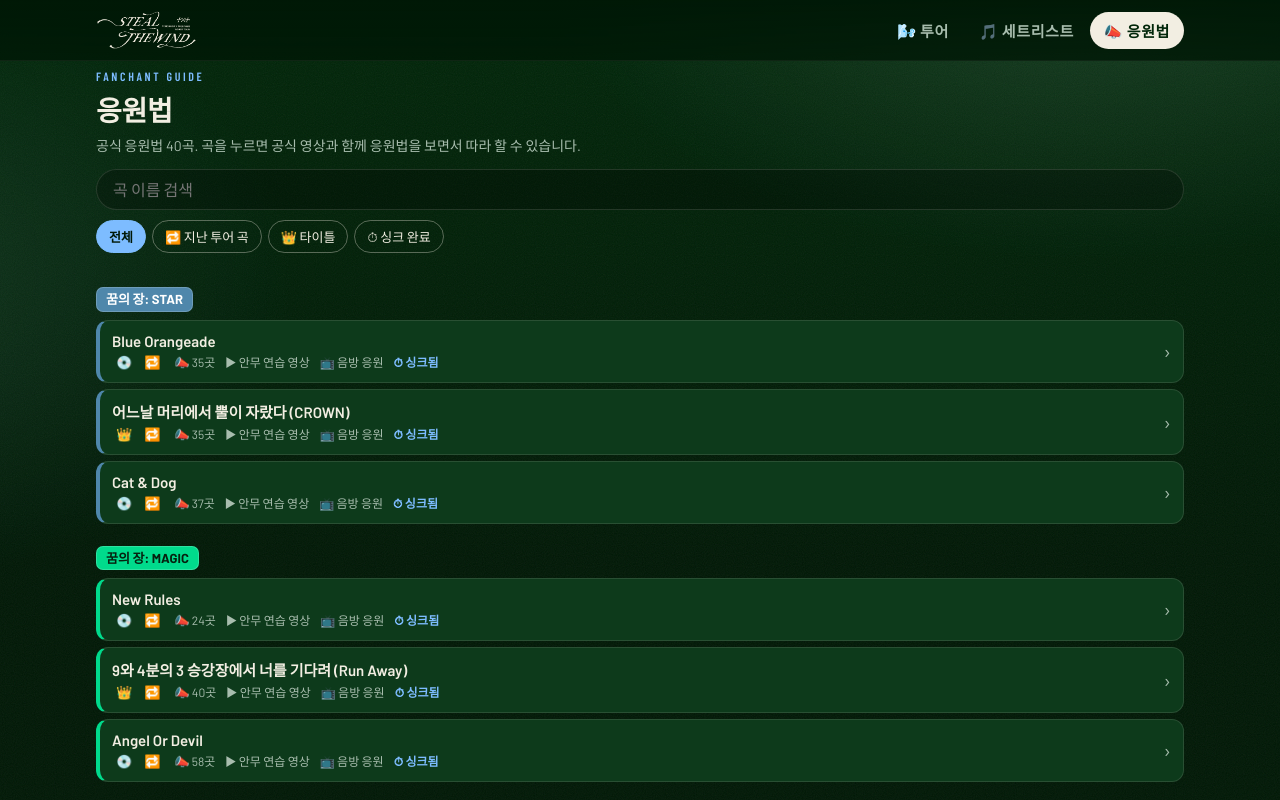
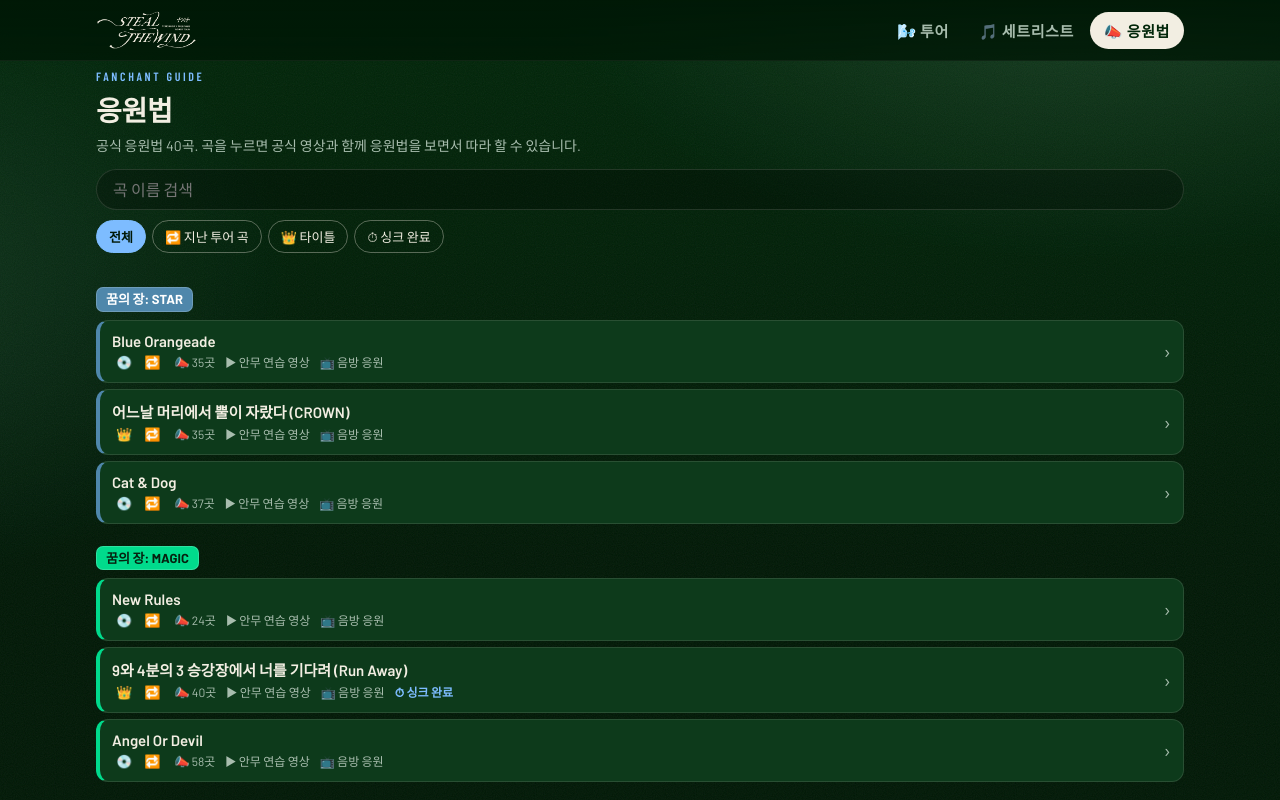
Before and after one commit to seung-min-lee-87/txt-steal-concert, a React (Vite) app: page / in a window 1280 px wide. Both pictures are taken after a click on the button "📣 응원법 보러 가기". Shown: the top 800 px of the page. Built offline with nearby package versions, Linux system fonts and the light colour scheme; a web font is replaced by a local one.

Commit message:
싱크 완료 표시·필터: 직접 맞춰 공개 싱크 파일을 올린 곡만
Co-Authored-By: Claude Opus 5.5 <noreply@anthropic.com>
Claude-Session: https://claude.ai/code/session_01MnuQ5qn4AV9NFbLprPfGB1

```diff
--- a/src/components/ChantPage.jsx
+++ b/src/components/ChantPage.jsx
@@ -1,7 +1,7 @@
 import { useEffect, useMemo, useRef, useState } from 'react'
 import { SONG_MAP } from '../data/songs'
 import { APPEARANCES } from '../data/setlists'
-import { CHANT_ORDER, CHANT_SOURCE, TIMING_SOURCE, chantMeta, pickAnchor, videoOffset } from '../data/cheers'
+import { CHANT_ORDER, CHANT_SOURCE, PUBLISHED_SYNC, TIMING_SOURCE, chantMeta, pickAnchor, videoOffset } from '../data/cheers'
 import { VIDEOS } from '../data/videos'
 import { parseYouTubeId } from '../lib/usePlayer'
 import { useSongPlayer } from '../lib/PlayerContext'
@@ -36,8 +36,9 @@ export default function ChantPage({ songId, go }) {
   return <ChantList go={go} />
 }
 
+// "싱크 완료" = 직접 맞춰서 공개 싱크 파일(src/data/sync/곡id.json)을 올린 곡
 function isSynced(id) {
-  return loadSongState(id).cues.some((c) => c.t != null)
+  return !!PUBLISHED_SYNC[id]
 }
 
 function ChantList({ go }) {
@@ -111,7 +112,7 @@ function ChantList({ go }) {
                         <span>📣 {fanLines}곳</span>
                         {VIDEOS[song.id] && <span>▶ {VIDEOS[song.id].kind}</span>}
                         {stagesOf(song.id).length > 0 && <span>📺 음방 응원</span>}
-                        {st.cues.some((c) => c.t != null) && <span className="synced">⏱ 싱크됨</span>}
+                        {isSynced(song.id) && <span className="synced">⏱ 싱크 완료</span>}
                       </span>
                     </span>
                     <span className="go">›</span>
```
